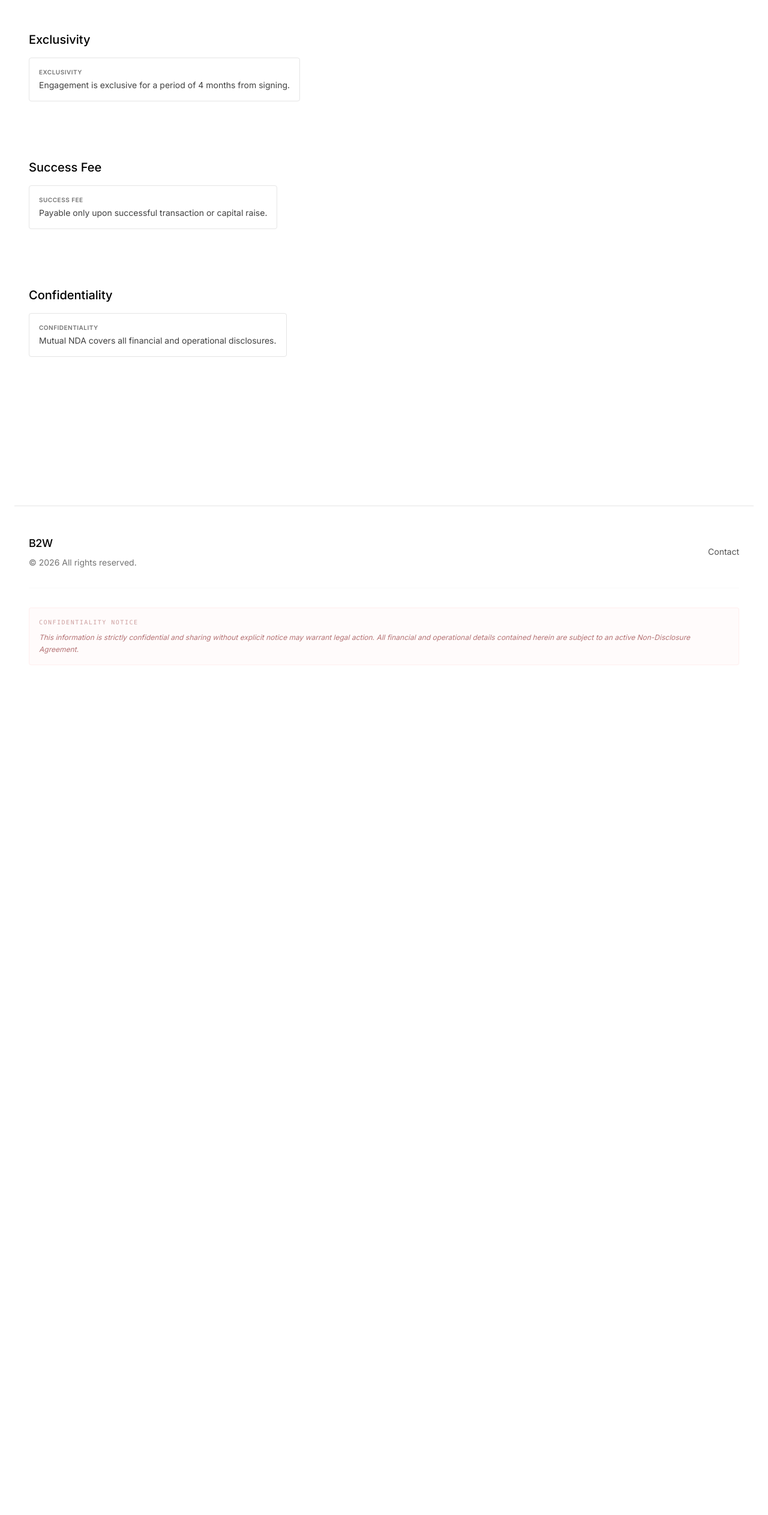
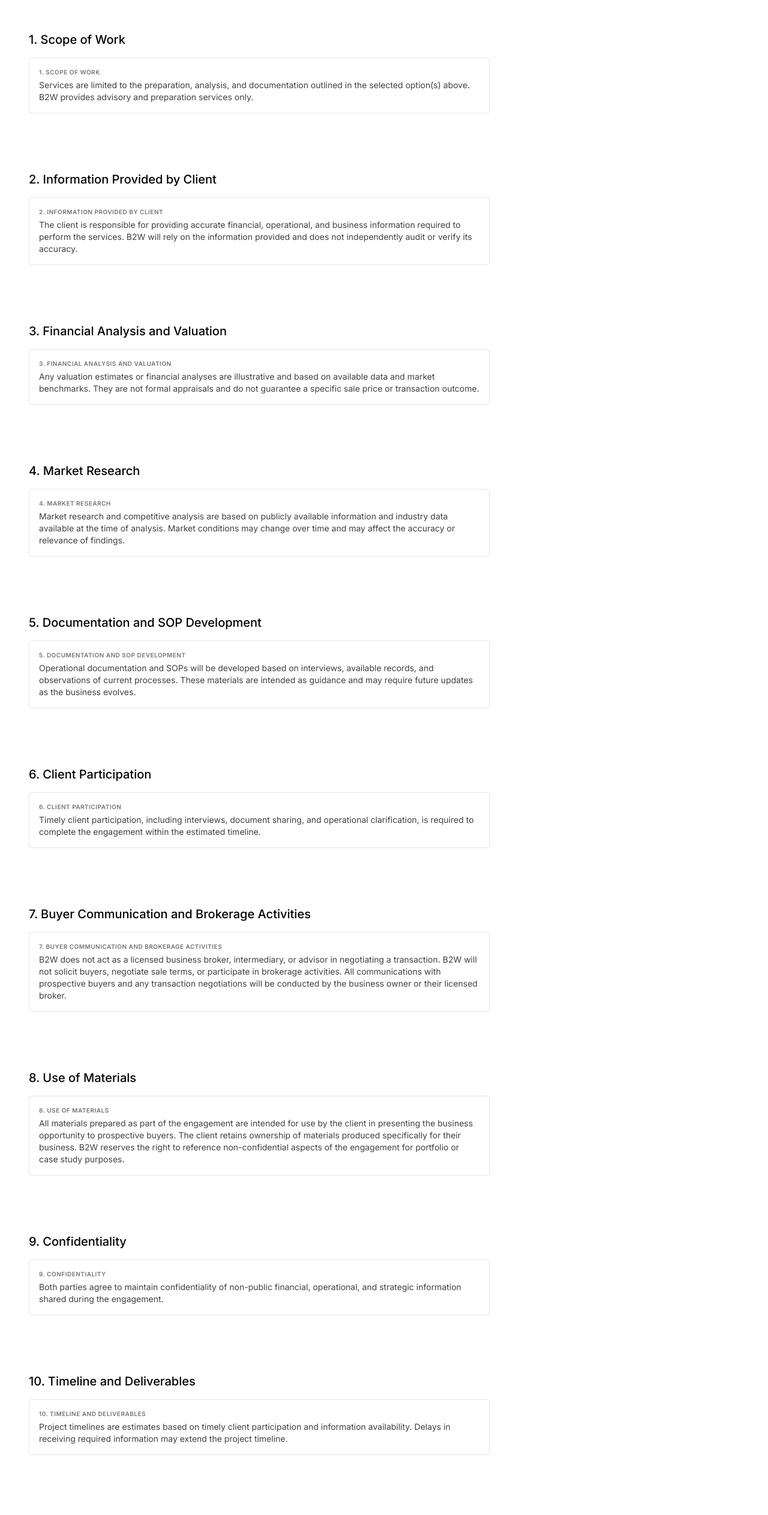
Before and after one commit to aliahm08/B2W, a React (Vite) app: page /client/uyghur-eats-v2 in a window 1280 px wide. Shown: the part 7387-9913 px from the top of the page at 60% size. Before the commit the page ends 8608 px from the top, so only its background shows below. Built offline with nearby package versions, Linux system fonts and the light colour scheme.

Commit message:
docs: update terms and conditions content

```diff
--- a/src/pages/client/UyghurEatsClientPortalV2.tsx
+++ b/src/pages/client/UyghurEatsClientPortalV2.tsx
@@ -428,9 +428,19 @@ export default function UyghurEatsClientPortalV2() {
             { id: 'assets', label: 'Asset Inventory', content: <p className="text-sm text-neutral-600">Complete list of FFE (Furniture, Fixtures, and Equipment icon).</p> },
         ],
         terms: [
-            { id: 'exclusivity', label: 'Exclusivity', content: <TermRow label="Exclusivity" detail="Engagement is exclusive for a period of 4 months from signing." /> },
-            { id: 'fees', label: 'Success Fee', content: <TermRow label="Success Fee" detail="Payable only upon successful transaction or capital raise." /> },
-            { id: 'confidentiality', label: 'Confidentiality', content: <TermRow label="Confidentiality" detail="Mutual NDA covers all financial and operational disclosures." /> },
+            { id: '1-scope', label: '1. Scope of Work', content: <TermRow label="1. Scope of Work" detail="Services are limited to the preparation, analysis, and documentation outlined in the selected option(s) above. B2W provides advisory and preparation services only." /> },
+            { id: '2-info', label: '2. Information Provided by Client', content: <TermRow label="2. Information Provided by Client" detail="The client is responsible for providing accurate financial, operational, and business information required to perform the services. B2W will rely on the information provided and does not independently audit or verify its accuracy." /> },
+            { id: '3-financial', label: '3. Financial Analysis and Valuation', content: <TermRow label="3. Financial Analysis and Valuation" detail="Any valuation estimates or financial analyses are illustrative and based on available data and market benchmarks. They are not formal appraisals and do not guarantee a specific sale price or transaction outcome." /> },
+            { id: '4-market', label: '4. Market Research', content: <TermRow label="4. Market Research" detail="Market research and competitive analysis are based on publicly available information and industry data available at the time of analysis. Market conditions may change over time and may affect the accuracy or relevance of findings." /> },
+            { id: '5-docs', label: '5. Documentation and SOP Development', content: <TermRow label="5. Documentation and SOP Development" detail="Operational documentation and SOPs will be developed based on interviews, available records, and observations of current processes. These materials are intended as guidance and may require future updates as the business evolves." /> },
+            { id: '6-participation', label: '6. Client Participation', content: <TermRow label="6. Client Participation" detail="Timely client participation, including interviews, document sharing, and operational clarification, is required to complete the engagement within the estimated timeline." /> },
+            { id: '7-buyer', label: '7. Buyer Communication and Brokerage Activities', content: <TermRow label="7. Buyer Communication and Brokerage Activities" detail="B2W does not act as a licensed business broker, intermediary, or advisor in negotiating a transaction. B2W will not solicit buyers, negotiate sale terms, or participate in brokerage activities. All communications with prospective buyers and any transaction negotiations will be conducted by the business owner or their licensed broker." /> },
+            { id: '8-materials', label: '8. Use of Materials', content: <TermRow label="8. Use of Materials" detail="All materials prepared as part of the engagement are intended for use by the client in presenting the business opportunity to prospective buyers. The client retains ownership of materials produced specifically for their business. B2W reserves the right to reference non-confidential aspects of the engagement for portfolio or case study purposes." /> },
+            { id: '9-confidentiality', label: '9. Confidentiality', content: <TermRow label="9. Confidentiality" detail="Both parties agree to maintain confidentiality of non-public financial, operational, and strategic information shared during the engagement." /> },
+            { id: '10-timeline', label: '10. Timeline and Deliverables', content: <TermRow label="10. Timeline and Deliverables" detail="Project timelines are estimates based on timely client participation and information availability. Delays in receiving required information may extend the project timeline." /> },
+            { id: '11-payment', label: '11. Payment Terms', content: <TermRow label="11. Payment Terms" detail="Payment terms will be outlined in the selected package. Unless otherwise agreed, payment is due at the start of the engagement." /> },
+            { id: '12-legal', label: '12. No Legal, Tax, or Investment Advice', content: <TermRow label="12. No Legal, Tax, or Investment Advice" detail="B2W does not provide legal, tax, accounting, or investment advice. Clients should consult qualified professionals for advice related to legal matters, taxation, accounting treatment, or transaction structuring." /> },
+            { id: '13-guarantee', label: '13. No Guarantee of Sale', content: <TermRow label="13. No Guarantee of Sale" detail="While the services are designed to improve the presentation and preparedness of the business for sale, B2W does not guarantee that a sale will occur or that any specific valuation or transaction outcome will be achieved." /> },
         ],
     };
 
```
